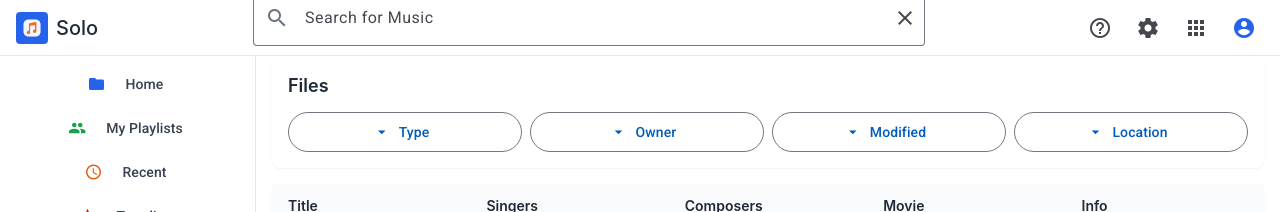
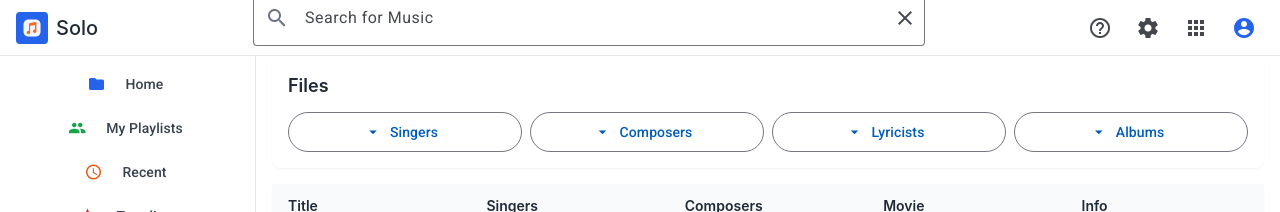
Before and after one commit to manojworks/playback, an Angular app in the folder solo-web/: page / in a window 1280 px wide. Shown: the top 212 px of the page. Built offline with nearby package versions, Linux system fonts and the light colour scheme.

Commit message:
rename the filters

```diff
--- a/solo-web/src/app/shared/components/search-panel/search-panel.component.html
+++ b/solo-web/src/app/shared/components/search-panel/search-panel.component.html
@@ -3,19 +3,19 @@
 
   <div class="mt-3 grid grid-cols-2 sm:grid-cols-4 gap-2">
     <button mat-stroked-button class="justify-between" (click)="$event.stopPropagation()">
-      Type
+      Singers
       <mat-icon>arrow_drop_down</mat-icon>
     </button>
     <button mat-stroked-button class="justify-between" (click)="$event.stopPropagation()">
-      Owner
+      Composers
       <mat-icon>arrow_drop_down</mat-icon>
     </button>
     <button mat-stroked-button class="justify-between" (click)="$event.stopPropagation()">
-      Modified
+      Lyricists
       <mat-icon>arrow_drop_down</mat-icon>
     </button>
     <button mat-stroked-button class="justify-between" (click)="$event.stopPropagation()">
-      Location
+      Albums
       <mat-icon>arrow_drop_down</mat-icon>
     </button>
   </div>
```
